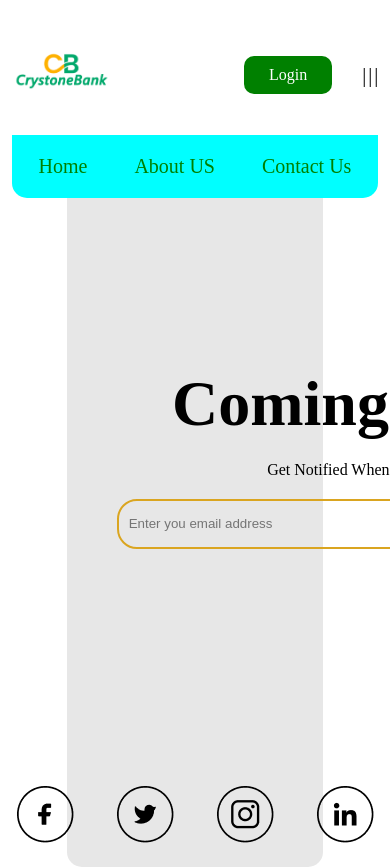
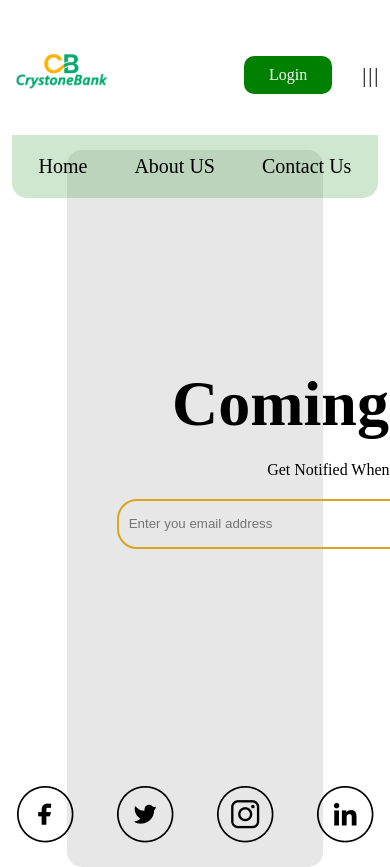
Before and after one commit to Crystone-group/coming-soon, a website: page home.html in a window 390 px wide. Shown: the top 867 px of the page. Drawn offline with Linux system fonts and the light colour scheme.

Commit message:
merged commits

```diff
--- a/home.css
+++ b/home.css
@@ -38,7 +38,6 @@ body {
   display: flex;
   gap: 20px;
   text-align: center;
-  background-color: aqua;
   justify-content: space-evenly;
   flex: 1;
   align-items: center;
@@ -83,8 +82,13 @@ label[for="toggle_nav"] {
     left: 0;
     right: 0;
     padding: 20px 0;
+    background-color: rgba(0, 128, 0, 0.193);
     border-bottom-left-radius: 15px;
     border-bottom-right-radius: 15px;
+  }
+
+  .header__navbar__nav__ul li a {
+    color: black;
   }
 
   label[for="toggle_nav"] {
```
